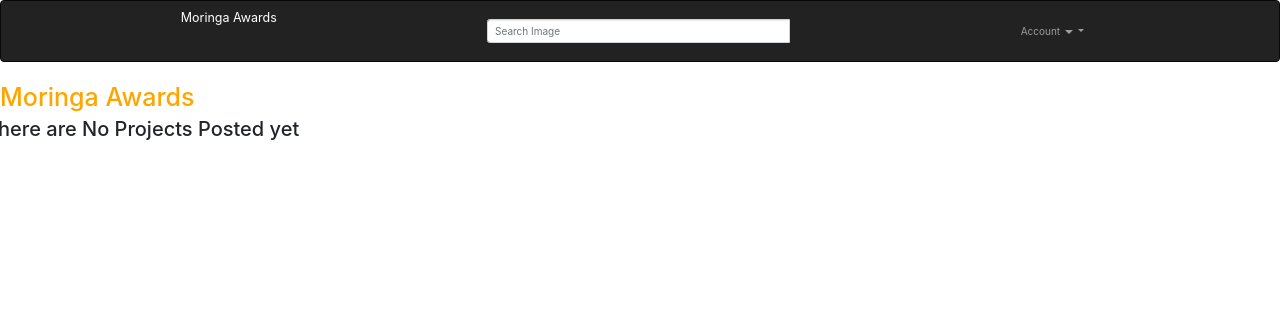
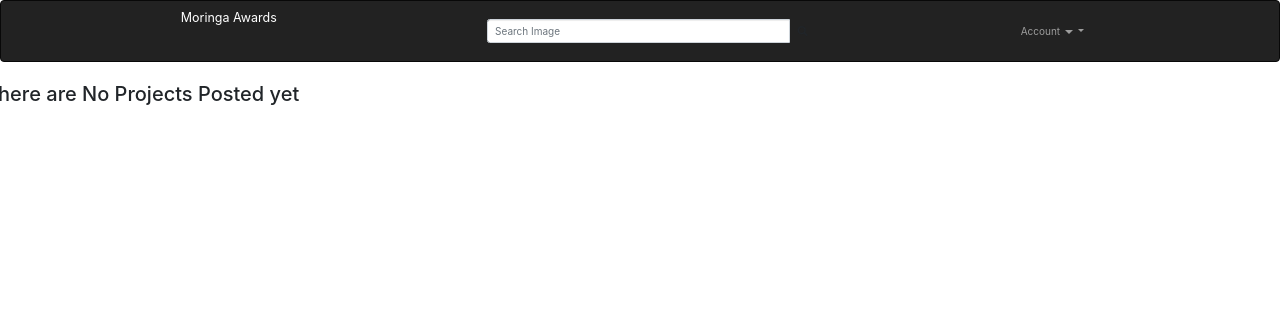
Before and after one commit to philipkariuki/moringa-awards, a Django app: page / in a window 1280 px wide. Shown: the top 322 px of the page. Run offline with Django 3.2, Linux system fonts and the light colour scheme; data that the repository does not hold is empty; some libraries are stand-ins or nearby versions.

Commit message:
updates base.html

```diff
--- a/moringaawardz/templates/base.html
+++ b/moringaawardz/templates/base.html
@@ -20,7 +20,7 @@
 </head>
 <body>
 	{% include "navbar.html" %}
-    {% block content %} <h1> Moringa Awards </h1> {%endblock%}
+    {% block content %} {%endblock%}
 
     {% block scripts %}
         <script src="https://ajax.googleapis.com/ajax/libs/jquery/3.2.1/jquery.min.js"></script>
--- a/moringaawardz/templates/project.html
+++ b/moringaawardz/templates/project.html
@@ -34,7 +34,7 @@
                         <h3><a href="{% url 'project' image.id %}">{{ image.title }}</a></h3>
                         <p>{{image.description|truncatechars:500 | safe}} </p>
                         <p>Link: {{ image.link }} </p>
-                        <p>Link: {{ image.editor }} </p>
+                        <p>Posted by: {{ image.editor }} </p>
 
                         <div class="my-rating"></div>
 							<h5>Click to rate:</h5>
```
